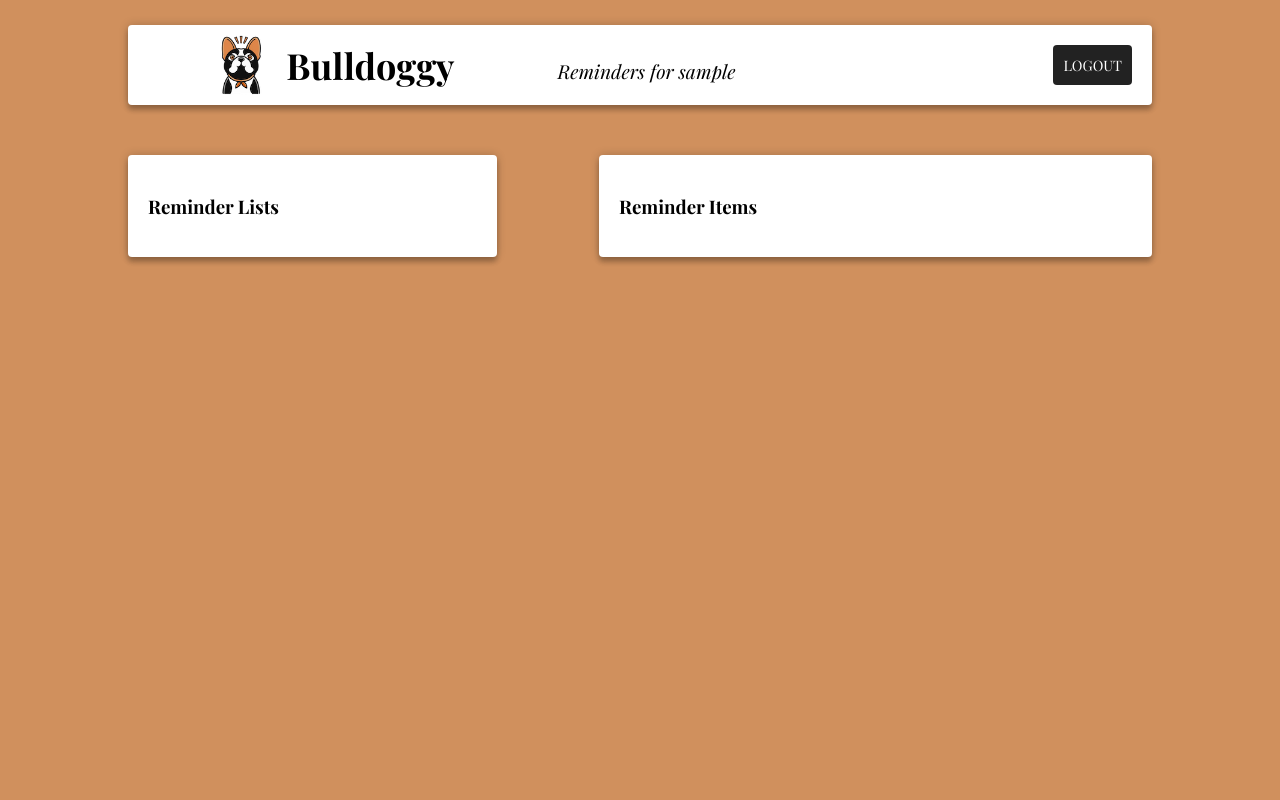
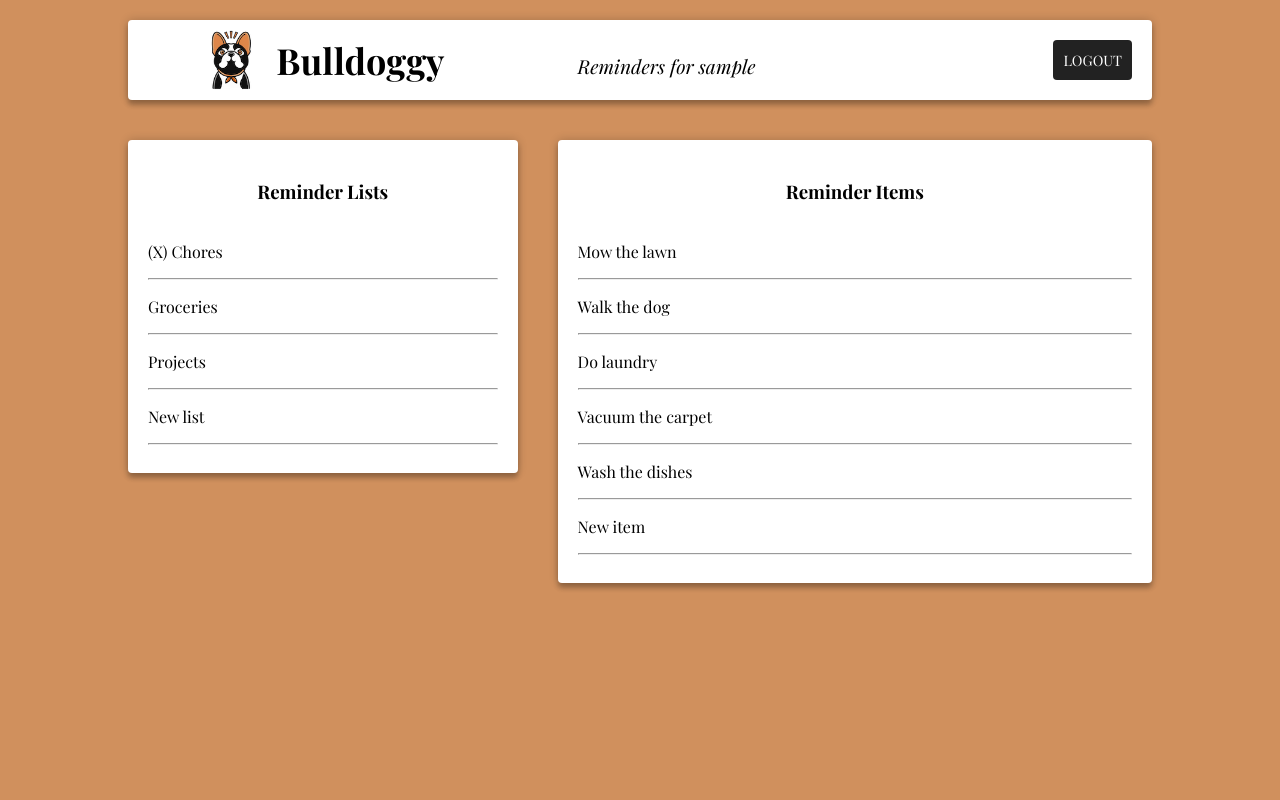
Before and after one commit to AutomationPanda/bulldoggy-reminders-app, a FastAPI app: template templates/reminders.html in a window 1280 px wide. Run offline with FastAPI, Linux system fonts and the light colour scheme; the template is opened without the code that fills it: most values are stand-ins (such as "Sample title", 1, 10 or a date in 2020).

Commit message:
Added placeholder lists

```diff
--- a/static/css/reminders.css
+++ b/static/css/reminders.css
@@ -9,14 +9,14 @@
 .reminders-grid {
   display: grid;
   grid-template-columns: 40% 60% auto;
-  grid-template-rows: 130px calc(100vh - 130px) auto;
+  grid-template-rows: 120px calc(100vh - 120px) auto;
   gap: 0px;
 }
 
 .reminders-grid-title {
   grid-column: 1 / 3;
   grid-row: 1;
-  padding: 25px 0;
+  padding: 20px 0;
 }
 
 .title-card {
@@ -46,7 +46,7 @@
 }
 
 #bulldoggy-title {
-  margin: 0 0 0 15px;
+  margin: 0 20px 0 15px;
   font-size: 2.25em;
 }
 
@@ -54,7 +54,7 @@
   flex-grow: 1;
   font-style: italic;
   font-size: 1.2em;
-  margin: 12px 0 0 20px;
+  margin: 12px 0 0 40px;
 }
 
 #logout-form {
@@ -65,18 +65,23 @@
   grid-column: 1;
   grid-row: 2;
   background-color: #D0905D;
-  padding: 25px 10% 0 0;
+  padding: 20px 20px 0 0;
 }
 
 .reminders-grid-items {
   grid-column: 2;
   grid-row: 2;
   background-color: #D0905D;
-  padding: 25px 0 0 10%;
+  padding: 20px 0 0 20px;
 }
 
 .reminders-card {
   padding: 20px;
+}
+
+.reminders-card-title {
+  text-align: center;
+  margin-block-end: 2em;
 }
 
 button {
--- a/templates/reminders.html
+++ b/templates/reminders.html
@@ -23,12 +23,36 @@
         </div>
         <div class="reminders-grid-lists">
             <div class="reminders-card paper-card">
-                <h3>Reminder Lists</h3>
+                <h3 class="reminders-card-title">Reminder Lists</h3>
+                <div>
+                    <p>(X) Chores</p>
+                    <hr />
+                    <p>Groceries</p>
+                    <hr />
+                    <p>Projects</p>
+                    <hr />
+                    <p>New list</p>
+                    <hr />
+                </div>
             </div>
         </div>
         <div class="reminders-grid-items">
             <div class="reminders-card paper-card">
-                <h3>Reminder Items</h3>
+                <h3 class="reminders-card-title">Reminder Items</h3>
+                <div>
+                    <p>Mow the lawn</p>
+                    <hr />
+                    <p>Walk the dog</p>
+                    <hr />
+                    <p>Do laundry</p>
+                    <hr />
+                    <p>Vacuum the carpet</p>
+                    <hr />
+                    <p>Wash the dishes</p>
+                    <hr />
+                    <p>New item</p>
+                    <hr />
+                </div>
             </div>
         </div>
     </div>
```
